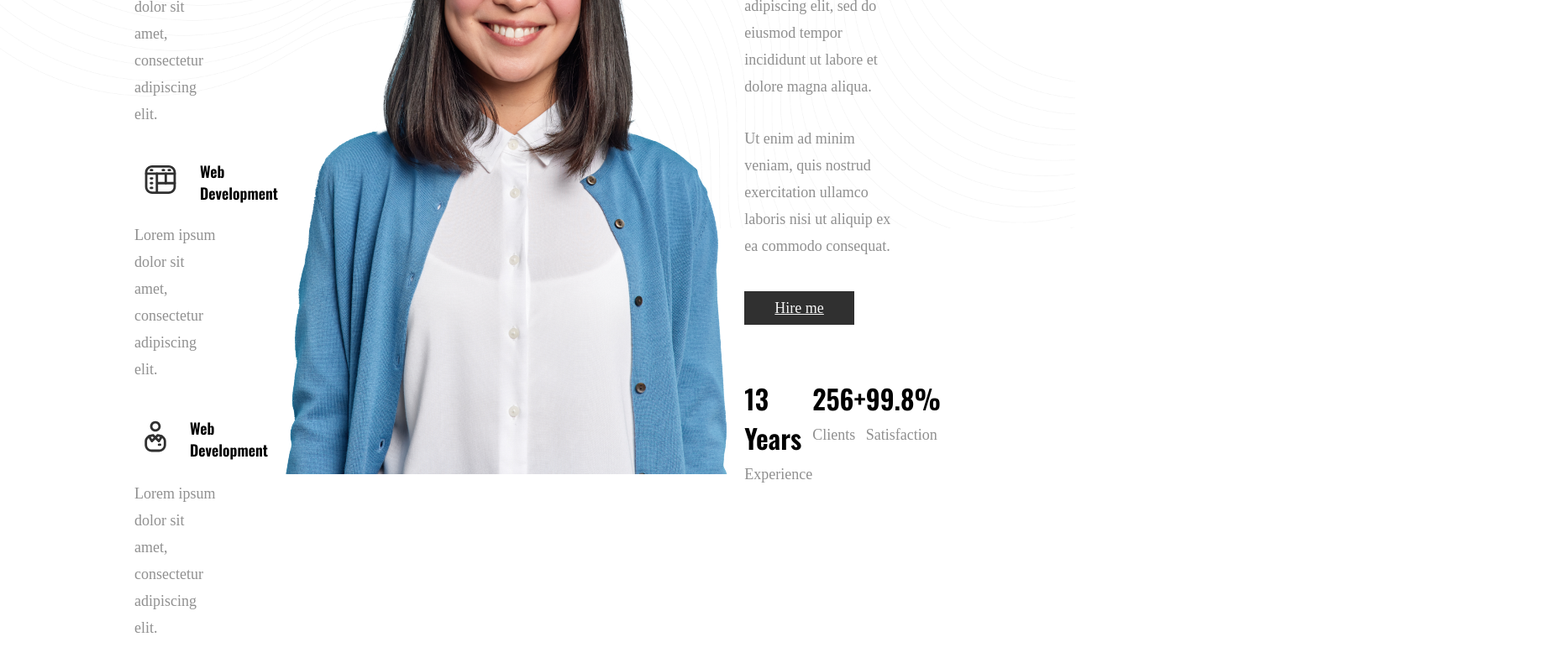
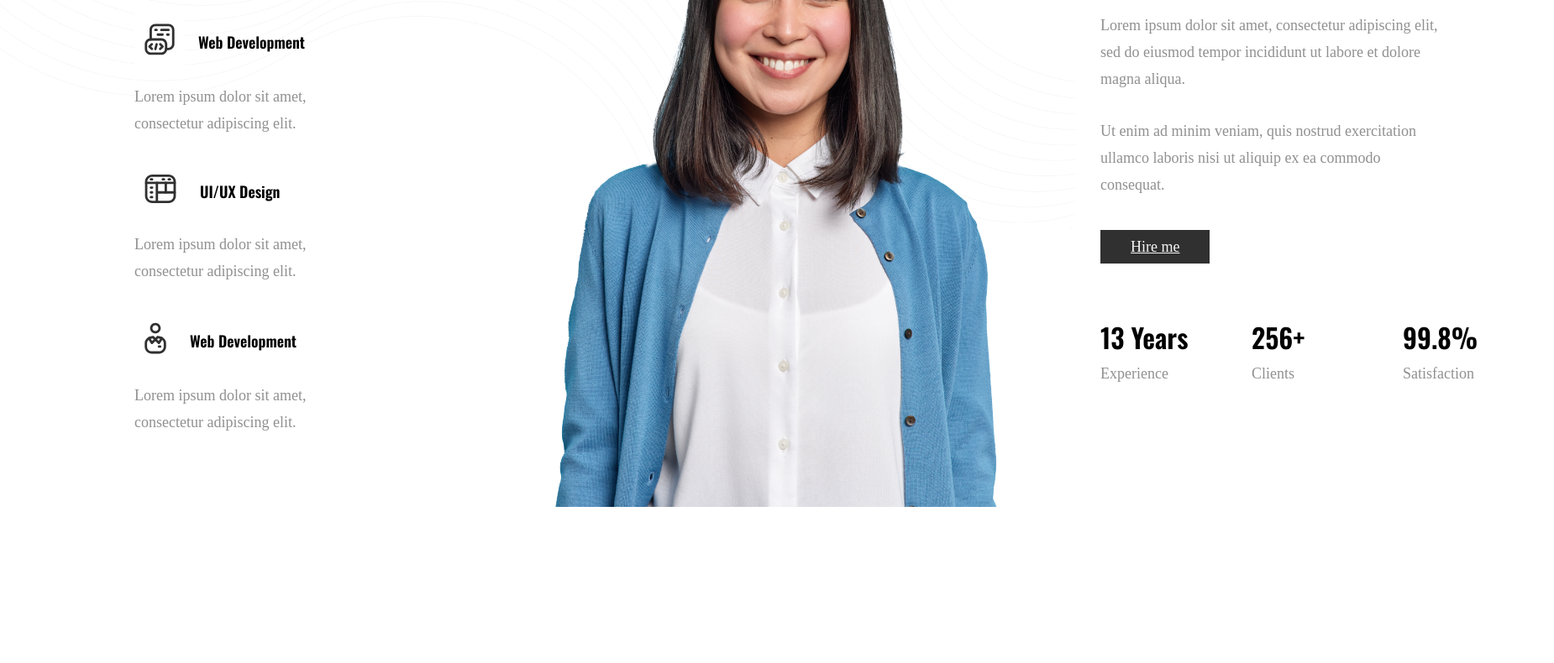
Before and after one commit to Nightblockchain30/header_personal_portfolio2, a plain HTML site: page src/index.html in a window 1280 px wide. Shown: the part 448-1238 px from the top of the page at 84% size, 1850 px wide, since content can reach past the window. After the commit the page ends 1066 px from the top, so only its background shows below. Drawn offline with nearby package versions, Linux system fonts and the light colour scheme; a web font is replaced by a local one.

Commit message:
Fixed flex structure

```diff
--- a/src/index.html
+++ b/src/index.html
@@ -57,52 +57,56 @@
         <h1>Natalie Sihombing</h1>
       </div>
 
-      <div class="main__container__services">
+      <div class="main__container__flex">
+        <div class="main__container__flex__services">
           <h3>Service</h3>
-        <div class="main__container__services__article article1">
-          <div class="main__container__services__article-flex">
-            <div class="main__container__services__article-flex-img">
+          <div class="main__container__flex__services__article article1">
+            <div class="main__container__flex__services__article-flex">
+              <div class="main__container__flex__services__article-flex-img">
                 <img src="img/icon-web.svg" alt="img">
               </div>
-            <div class="main__container__services__article-flex-desc">
+              <div class="main__container__flex__services__article-flex-desc">
                 <p>Web Development</p>
               </div>
             </div>
-          <p class="main__container__services__article-p">Lorem ipsum dolor sit amet, consectetur adipiscing elit.</p>
+            <p class="main__container__flex__services__article-p">Lorem ipsum dolor sit amet, consectetur adipiscing
+              elit.</p>
 
           </div>
-        <div class="main__container__services__article article2">
-          <div class="main__container__services__article-flex">
-            <div class="main__container__services__article-flex-img">
+          <div class="main__container__flex__services__article article2">
+            <div class="main__container__flex__services__article-flex">
+              <div class="main__container__flex__services__article-flex-img">
                 <img src="img/icon-ui-xu.svg" alt="img">
               </div>
-            <div class="main__container__services__article-flex-desc">
+              <div class="main__container__flex__services__article-flex-desc">
+                <p>UI/UX Design</p>
+              </div>
+            </div>
+            <p class="main__container__flex__services__article-p">Lorem ipsum dolor sit amet, consectetur adipiscing
+              elit.</p>
+          </div>
+
+          <div class="main__container__flex__services__article article3">
+            <div class="main__container__flex__services__article-flex">
+              <div class="main__container__flex__services__article-flex-img">
+                <img src="img/icon-consulting.svg" alt="img">
+              </div>
+              <div class="main__container__flex__services__article-flex-desc">
                 <p>Web Development</p>
               </div>
             </div>
-          <p class="main__container__services__article-p">Lorem ipsum dolor sit amet, consectetur adipiscing elit.</p>
-        </div>
-
-        <div class="main__container__services__article article3">
-          <div class="main__container__services__article-flex">
-            <div class="main__container__services__article-flex-img">
-              <img src="img/icon-consulting.svg" alt="img">
-            </div>
-            <div class="main__container__services__article-flex-desc">
-              <p>Web Development</p>
-            </div>
-          </div>
-          <p class="main__container__services__article-p">Lorem ipsum dolor sit amet, consectetur adipiscing elit.</p>
+            <p class="main__container__flex__services__article-p">Lorem ipsum dolor sit amet, consectetur adipiscing
+              elit.</p>
 
           </div>
         </div>
 
-      <div class="main__container__hero">
+        <div class="main__container__flex__hero">
           <img src="img/hero-img.png" alt="hero">
         </div>
 
-      <div class="main__container__web">
-        <div class="main__container__web-top">
+        <div class="main__container__flex__web">
+          <div class="main__container__flex__web-top">
             <h3>Web Specialist based in Jakarta</h3>
             <p><span>Lorem ipsum dolor sit amet, consectetur adipiscing elit, sed do eiusmod tempor incididunt ut labore
                 et
@@ -112,19 +116,19 @@
             </p>
             <a href="#">Hire me</a>
           </div>
-        <div class="main__container__web-botton">
-          <div class="main__container__web-botton-grid">
-            <div class="main__container__web-botton-grid-item item1">
+          <div class="main__container__flex__web-botton">
+            <div class="main__container__flex__web-botton-grid">
+              <div class="main__container__flex__web-botton-grid-item item1">
                 <h4>13 Years</h4>
                 <p>Experience</p>
               </div>
 
-            <div class="main__container__web-botton-grid-item item2">
+              <div class="main__container__flex__web-botton-grid-item item2">
                 <h4>256+</h4>
                 <p>Clients</p>
               </div>
 
-            <div class="main__container__web-botton-grid-item item3">
+              <div class="main__container__flex__web-botton-grid-item item3">
                 <h4>99.8% </h4>
                 <p>Satisfaction</p>
               </div>
@@ -132,6 +136,7 @@
           </div>
 
         </div>
+      </div>
 
     </div>
   </main>
--- a/src/sass/layout/_header.scss
+++ b/src/sass/layout/_header.scss
@@ -1,8 +1,8 @@
 .header__container {
     margin: 33px 160px;
     display: flex;
-    column-gap: 400px;
     align-items: center;
+    justify-content: space-between;
 
     &__nav {
         &-ul {
--- a/src/sass/layout/_main.scss
+++ b/src/sass/layout/_main.scss
@@ -1,19 +1,20 @@
 .main__container {
     margin-left: 160px;
     margin-right: 160px;
-    display: grid;
-    align-items: center;
-    justify-content: space-between;
-    grid-template-areas: "head head head"
-        "service hero web"
-        "service hero web";
-    grid-template-columns: .8fr 1fr .8fr;
+    // display: grid;
+    // align-items: center;
+    // justify-content: space-between;
+    // grid-template-areas: "head head head"
+    //     "service hero web"
+    //     "service hero web";
+    // grid-template-columns: .8fr 1fr .8fr;
 
     &__h1 {
         grid-area: head;
         // grid-column-start: 1;
         // grid-column-end: 4;
         text-align: center;
+        margin-bottom: 47px;
 
         h1 {
             font-size: 96px;
@@ -23,8 +24,15 @@
 
     }
 
+    &__flex {
+        display: flex;
+        justify-content: space-between;
+        column-gap: 110px;
+
         &__services {
-        grid-area: service;
+            // grid-area: service;
+            min-width: 390px;
+            margin-top: 100px;
 
             h3 {
                 font-size: 32px;
@@ -51,7 +59,6 @@
                     &-desc p {
                         font-family: $second-font;
                         font-weight: 600;
-
                     }
                 }
 
@@ -69,6 +76,7 @@
 
             &__web {
                 grid-area: web;
+
             }
         }
 
@@ -77,12 +85,15 @@
         }
 
         &__web {
+            margin-top: 100px;
+
             &-top {
                 margin-bottom: 73px;
+                min-width: 540px;
 
                 h3 {
                     font-family: $second-font;
-                font-size: 32px;
+                    font-size: 30px;
                     margin-bottom: 32px;
                     width: 100%;
                 }
@@ -126,3 +137,4 @@
             }
         }
     }
+}
```
Also changed, not shown: src/css/style.css, 1 other file. Lines whose indentation alone changed are shown as unchanged.
